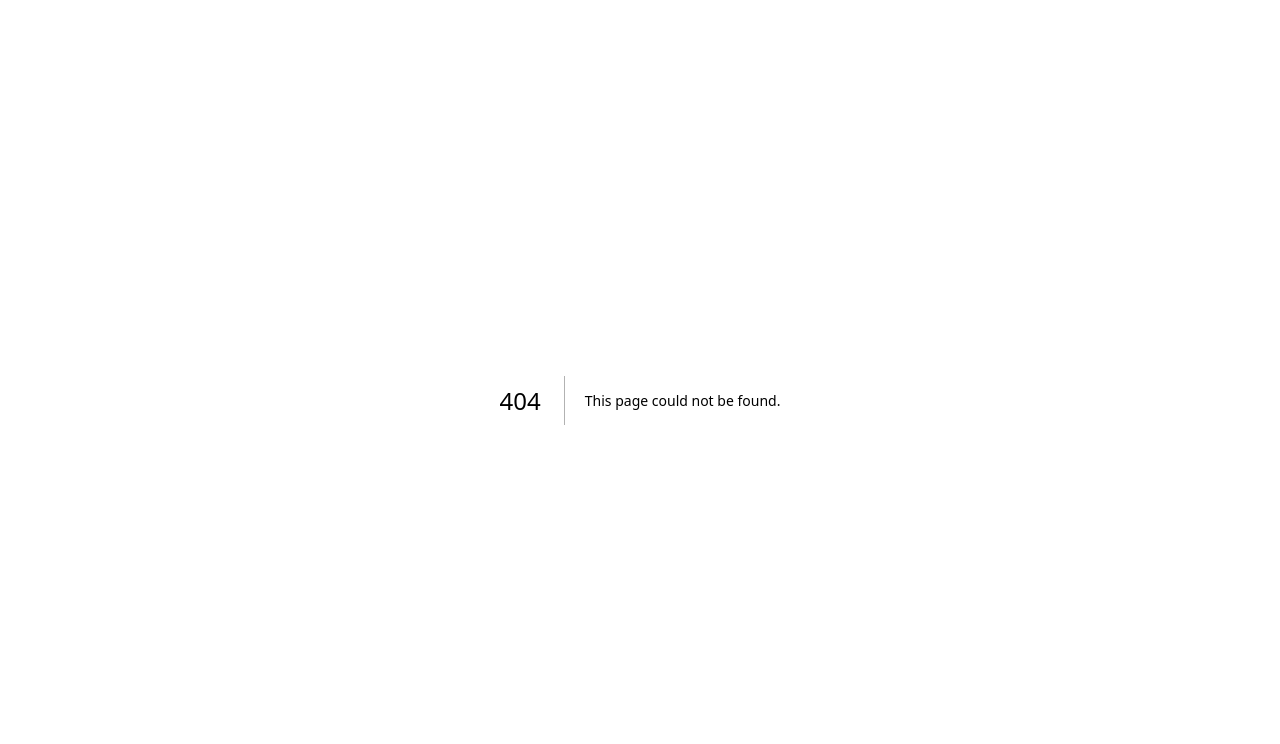
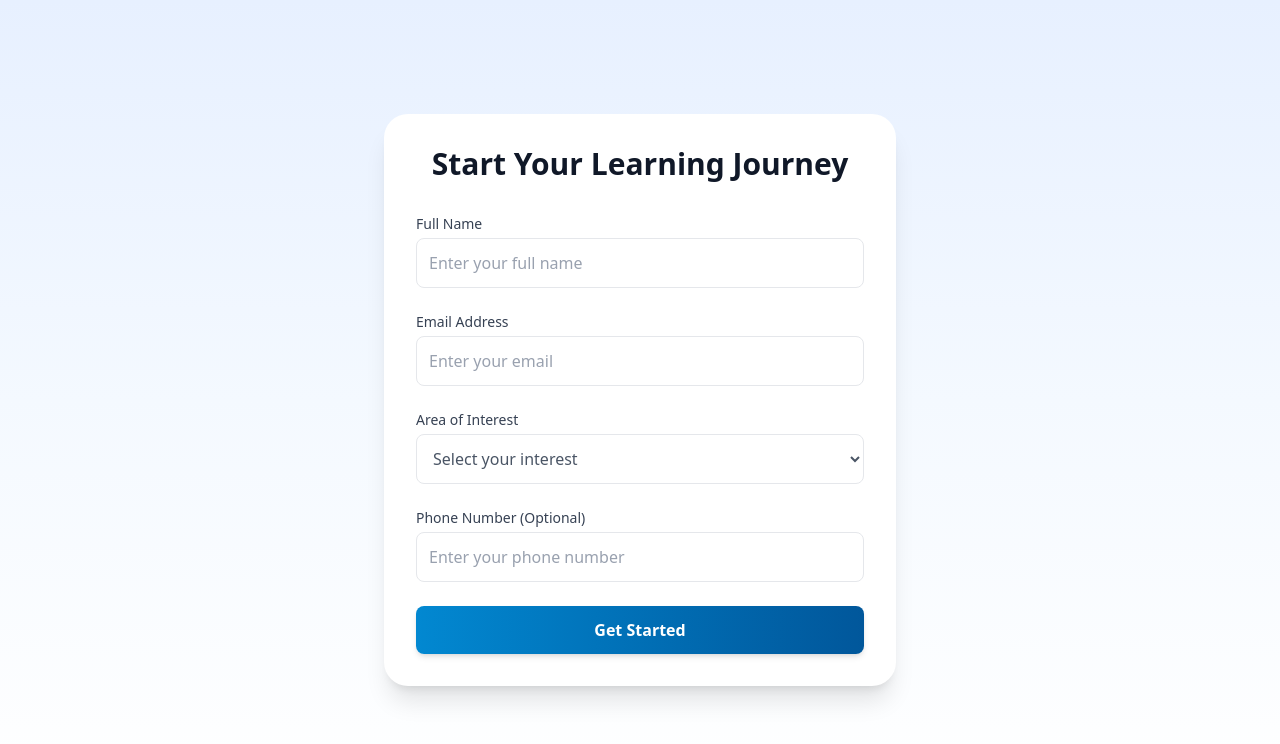
Before and after one commit to shaharyaruddin/bright-mindly-brand, a Next.js app: page /get-started in a window 1280 px wide. Before the commit this address had no page. Shown: the top 744 px of the page. Built offline with nearby package versions, Linux system fonts and the light colour scheme.

Commit message:
added enroll now and get strated form

```diff
--- a/src/app/Components/Header/Header.jsx
+++ b/src/app/Components/Header/Header.jsx
@@ -3,6 +3,7 @@ import { useState } from "react";
 import { Menu, X } from "lucide-react";
 import Image from "next/image";
 import { motion } from "framer-motion";
+import Link from "next/link";
 
 const Header = () => {
   const [menuOpen, setMenuOpen] = useState(false);
@@ -116,9 +117,11 @@ const Header = () => {
               animate={{ opacity: 1, x: 0 }}
               transition={{ duration: 0.5, delay: 0.2 }}
             >
+              <Link href='/Enroll-now'>
               <button className="bg-gradient-to-r cursor-pointer from-[#0288D1] to-[#01579B]   text-white px-3 py-3 sm:px-7 sm:py-3.5 rounded-lg flex items-center gap-2 hover:bg-[#01579B] transition-colors">
                 📘 Enroll Now
               </button>
+              </Link>
             </motion.div>
 
             {/* Mobile Menu Toggle */}
@@ -178,9 +181,11 @@ const Header = () => {
                 >
                   FAQ
                 </a>
+                <Link href='/Enroll-now'>
                 <button className="w-full bg-[#0288D1] text-white px-4 py-2 rounded-md text-sm hover:bg-[#01579B] transition-colors">
                   📘 Enroll Now
                 </button>
+                </Link>
               </div>
             </motion.div>
           )}
--- a/src/app/Components/Sections/Business.jsx
+++ b/src/app/Components/Sections/Business.jsx
@@ -3,6 +3,7 @@ import Image from 'next/image';
 import React from 'react';
 import { MdArrowOutward } from 'react-icons/md';
 import { motion } from 'framer-motion';
+import Link from 'next/link';
 
 const Business = () => {
   const headingText = "Begin Your Learning Journey with Our Academy Today".split(" ");
@@ -92,10 +93,13 @@ const Business = () => {
         ))}
       </motion.p>
 
+                <Link href='/Enroll-now'>
+
       <button className="bg-gradient-to-r cursor-pointer from-[#0288D1] to-[#01579B] flex items-center gap-3 text-white px-6 py-3 rounded-md">
         <MdArrowOutward />
         Enroll Now
       </button>
+      </Link>
     </div>
   );
 };
--- a/src/app/Components/Sections/Home.jsx
+++ b/src/app/Components/Sections/Home.jsx
@@ -4,6 +4,7 @@ import Image from 'next/image';
 import { MdArrowOutward } from 'react-icons/md';
 import { RxQuestionMarkCircled } from 'react-icons/rx';
 import { motion } from 'framer-motion';
+import Link from 'next/link';
 
 // Extend Next.js Image component to support Framer Motion
 const MotionImage = motion(Image);
@@ -117,10 +118,12 @@ export default function Home() {
             <RxQuestionMarkCircled />
             Learn More
           </button>
+          <Link href='get-started'>
           <button className="bg-gradient-to-r cursor-pointer from-[#0288D1] to-[#01579B] flex items-center gap-3 text-white px-5 py-3 rounded-md">
             <MdArrowOutward />
             Get Started
           </button>
+        </Link>
         </div>
       </div>
     </div>
--- a/src/app/Components/Sections/KeyTakeaways.jsx
+++ b/src/app/Components/Sections/KeyTakeaways.jsx
@@ -5,6 +5,7 @@ import './KeyTakeaways.css';
 import Image from "next/image";
 import { motion } from "framer-motion";
 import { FaCertificate } from "react-icons/fa";
+import Link from "next/link";
 
 const takeaways = [
   {
@@ -112,10 +113,13 @@ const KeyTakeaways = () => {
               </motion.span>
             ))}
           </motion.p>
+                <Link href='/Enroll-now'>
+
           <button className="bg-[#0288D1] flex cursor-pointer items-center gap-3 text-white px-5 py-3 rounded-md">
             <MdArrowOutward />
             Enroll Now
           </button>
+          </Link>
         </div>
 
         {/* Card 2 */}
--- a/src/app/Components/Sections/Pricing.jsx
+++ b/src/app/Components/Sections/Pricing.jsx
@@ -8,6 +8,7 @@ import { RiExchangeBoxLine } from "react-icons/ri";  // Changed icon
 import { PiTrophy } from "react-icons/pi";  // Changed icon
 import { motion } from "framer-motion";
 import { CheckCircle } from "lucide-react";
+import Link from "next/link";
 
 const Pricing = () => {
   const headingText = "Choose the Ideal Plan".split(" "); // Updated heading
@@ -176,10 +177,12 @@ const Pricing = () => {
                 </li>
               ))}
             </ul>
+            <Link href='get-started'>
             <button className="bg-gradient-to-r cursor-pointer from-[#0288D1] to-[#01579B] justify-center w-full  flex gap-3 text-white px-5 py-3 rounded-md">
               <MdArrowForward /> {/* Updated icon */}
               Get Started
             </button>
+            </Link>
             <p className="text-gray-500 italic text-center my-6">
               *No commitment – cancel anytime*
             </p>
--- a/src/app/Components/Sections/Product.jsx
+++ b/src/app/Components/Sections/Product.jsx
@@ -3,6 +3,7 @@ import Image from "next/image";
 import React from "react";
 import { MdArrowOutward } from "react-icons/md";
 import { motion } from "framer-motion";
+import Link from "next/link";
 
 const Product = () => {
   const headingText1 = "AI-Powered Learning".split(" ");
@@ -120,10 +121,13 @@ const Product = () => {
               </motion.span>
             ))}
           </motion.p>
+                <Link href='/Enroll-now'>
+
           <button className="bg-gradient-to-r cursor-pointer from-[#0288D1] to-[#01579B] flex items-center gap-3 text-white px-5 py-3 rounded-md">
             <MdArrowOutward />
             Enroll Now
           </button>
+          </Link>
         </motion.div>
         <motion.div
           className="order-2 bg-[#F5FAFE] p-4 rounded-md flex justify-center items-center"
@@ -208,10 +212,13 @@ const Product = () => {
               </motion.span>
             ))}
           </motion.p>
+                <Link href='/Enroll-now'>
+
           <button className="bg-gradient-to-r cursor-pointer from-[#0288D1] to-[#01579B] flex items-center gap-3 text-white px-5 py-3 rounded-md">
             <MdArrowOutward />
             Enroll Now
           </button>
+          </Link>
         </motion.div>
 
         {/* Card 3 */}
@@ -267,10 +274,13 @@ const Product = () => {
               </motion.span>
             ))}
           </motion.p>
+                <Link href='/Enroll-now'>
+
           <button className="bg-gradient-to-r cursor-pointer from-[#0288D1] to-[#01559B] flex items-center gap-3 text-white px-5 py-3 rounded-md">
             <MdArrowOutward />
             Enroll Now
           </button>
+          </Link>
         </motion.div>
         <motion.div
           className="order-6 bg-[#F5FAFE] p-4 rounded-md flex justify-center items-center"
--- /dev/null
+++ b/src/app/Enroll-now/page.tsx
@@ -0,0 +1,62 @@
+'use client';
+import React from 'react';
+import { motion } from 'framer-motion';
+
+const EnrollPage = () => {
+  return (
+    <div className="min-h-screen flex items-center justify-center bg-gradient-to-b from-[#E7F0FF] via-[#F4F9FF] to-white p-4">
+      <motion.div
+        initial={{ opacity: 0, y: 50 }}
+        animate={{ opacity: 1, y: 0 }}
+        transition={{ duration: 0.8, ease: 'easeOut' }}
+        className="w-full max-w-lg bg-white rounded-3xl shadow-md p-8"
+      >
+        <h2 className="text-xl lg:text-4xl font-bold mb-8 text-center text-gray-900">Join Our Courses</h2>
+        <form className="space-y-6">
+          <div>
+            <label className="block text-sm font-medium text-gray-700 mb-1">Full Name</label>
+            <input
+              type="text"
+              className="w-full p-3 border border-gray-200 rounded-lg focus:outline-none focus:ring-2 focus:ring-[#4B9EFF] transition-all duration-300 placeholder-gray-400"
+              placeholder="Enter your full name"
+              required
+            />
+          </div>
+          <div>
+            <label className="block text-sm font-medium text-gray-700 mb-1">Email Address</label>
+            <input
+              type="email"
+              className="w-full p-3 border border-gray-200 rounded-lg focus:outline-none focus:ring-2 focus:ring-[#4B9EFF] transition-all duration-300 placeholder-gray-400"
+              placeholder="Enter your email"
+              required
+            />
+          </div>
+          <div>
+            <label className="block text-sm font-medium text-gray-700 mb-1">Choose a Course</label>
+            <select
+              className="w-full p-3 border border-gray-200 rounded-lg focus:outline-none focus:ring-2 focus:ring-[#4B9EFF] transition-all duration-300 text-gray-600"
+              defaultValue=""
+              required
+            >
+              <option value="" disabled>Select a course</option>
+              <option value="frontend">Frontend Development</option>
+              <option value="backend">Backend Development</option>
+              <option value="fullstack">Fullstack Development</option>
+            </select>
+          </div>
+
+          <motion.button
+            type="submit"
+            whileHover={{ scale: 1.02 }}
+            whileTap={{ scale: 0.98 }}
+            className="w-full bg-gradient-to-r cursor-pointer from-[#0288D1] to-[#01579B]   text-white py-3 rounded-lg font-semibold  transition-all duration-300 shadow-md"
+          >
+            Enroll Now
+          </motion.button>
+        </form>
+      </motion.div>
+    </div>
+  );
+};
+
+export default EnrollPage;
--- /dev/null
+++ b/src/app/get-started/page.tsx
@@ -0,0 +1,70 @@
+'use client';
+import React from 'react';
+import { motion } from 'framer-motion';
+
+const GetStartedPage = () => {
+  return (
+    <div className="min-h-screen bg-gradient-to-b from-[#E7F0FF] via-[#F4F9FF] to-white flex items-center justify-center p-4">
+      <motion.div
+        initial={{ opacity: 0, y: 50 }}
+        animate={{ opacity: 1, y: 0 }}
+        transition={{ duration: 0.8, ease: 'easeOut' }}
+        className="w-full max-w-lg bg-white rounded-3xl shadow-xl p-8"
+      >
+        <h2 className="text-xl lg:text-3xl font-bold mb-8 text-center text-gray-900">Start Your Learning Journey</h2>
+        <form className="space-y-6">
+          <div>
+            <label className="block text-sm font-medium text-gray-700 mb-1">Full Name</label>
+            <input
+              type="text"
+              className="w-full p-3 border border-gray-200 rounded-lg focus:outline-none focus:ring-2 focus:ring-[#4B9EFF] transition-all duration-300 placeholder-gray-400"
+              placeholder="Enter your full name"
+              required
+            />
+          </div>
+          <div>
+            <label className="block text-sm font-medium text-gray-700 mb-1">Email Address</label>
+            <input
+              type="email"
+              className="w-full p-3 border border-gray-200 rounded-lg focus:outline-none focus:ring-2 focus:ring-[#4B9EFF] transition-all duration-300 placeholder-gray-400"
+              placeholder="Enter your email"
+              required
+            />
+          </div>
+          <div>
+            <label className="block text-sm font-medium text-gray-700 mb-1">Area of Interest</label>
+            <select
+              className="w-full p-3 border border-gray-200 rounded-lg focus:outline-none focus:ring-2 focus:ring-[#4B9EFF] transition-all duration-300 text-gray-600"
+              defaultValue=""
+              required
+            >
+              <option value="" disabled>Select your interest</option>
+              <option value="online-courses">Online Courses</option>
+              <option value="certifications">Certifications</option>
+              <option value="tutoring">Tutoring</option>
+              <option value="workshops">Workshops</option>
+            </select>
+          </div>
+          <div>
+            <label className="block text-sm font-medium text-gray-700 mb-1">Phone Number (Optional)</label>
+            <input
+              type="tel"
+              className="w-full p-3 border border-gray-200 rounded-lg focus:outline-none focus:ring-2 focus:ring-[#4B9EFF] transition-all duration-300 placeholder-gray-400"
+              placeholder="Enter your phone number"
+            />
+          </div>
+          <motion.button
+            type="submit"
+            whileHover={{ scale: 1.02 }}
+            whileTap={{ scale: 0.98 }}
+            className="w-full bg-gradient-to-r cursor-pointer from-[#0288D1] to-[#01579B]   text-white py-3 rounded-lg font-semibold  transition-all duration-300 shadow-md"
+          >
+            Get Started
+          </motion.button>
+        </form>
+      </motion.div>
+    </div>
+  );
+};
+
+export default GetStartedPage;
```
